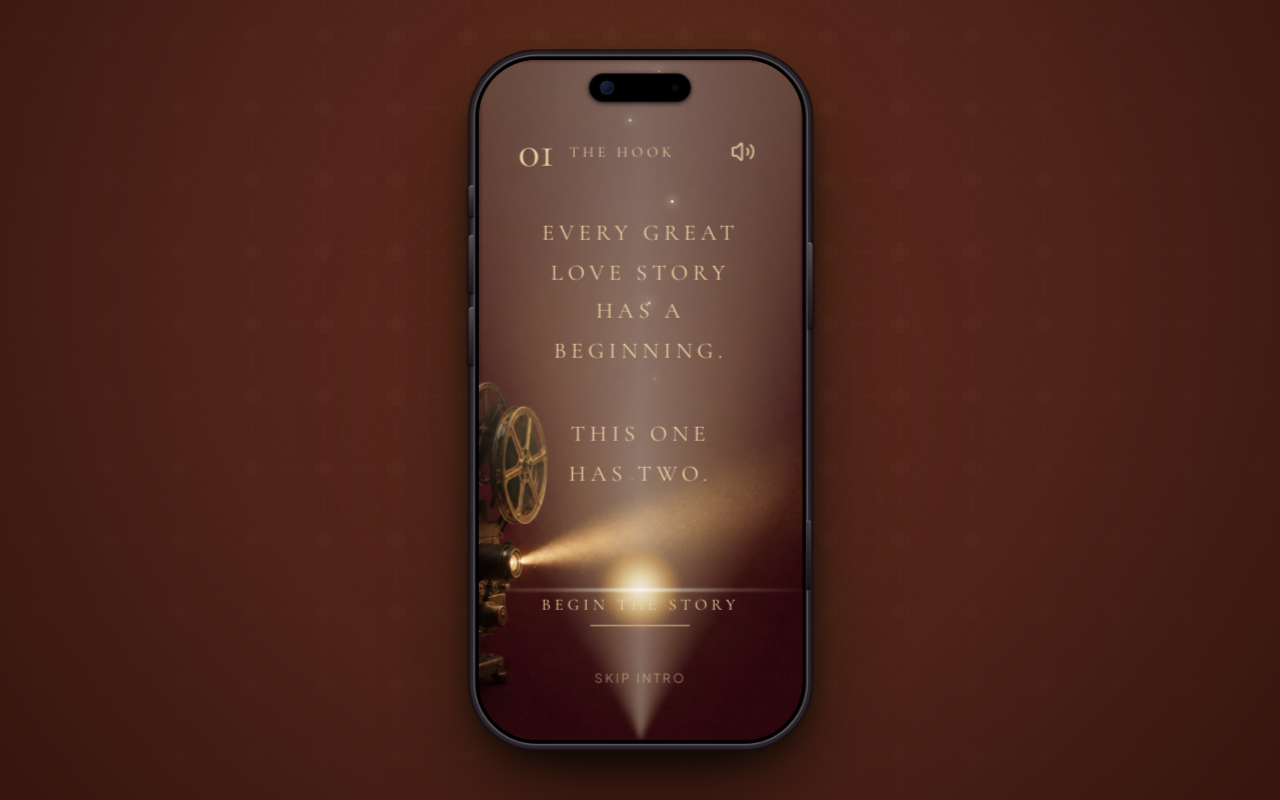
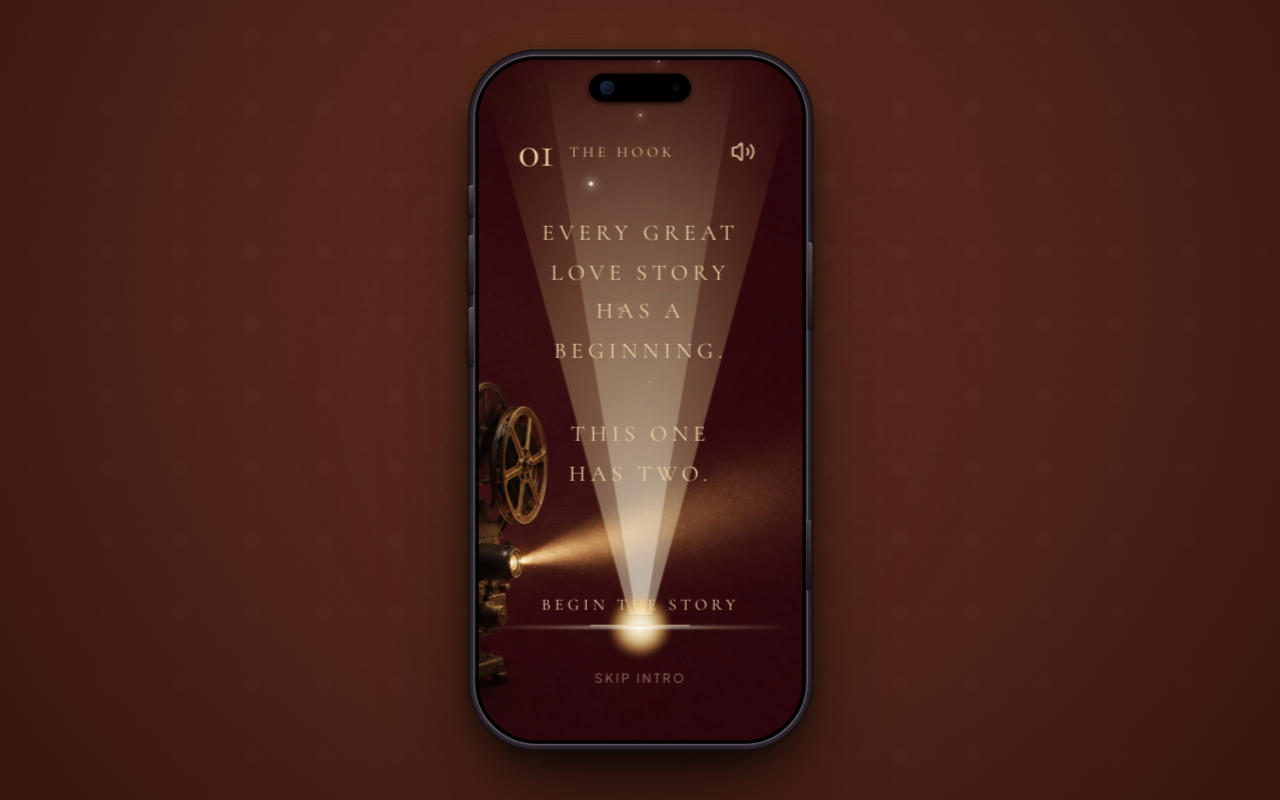
Before and after one commit to infosnapivite-dev/apoorv-chhavi, a React (Vite) app: page / in a window 1280 px wide. Built offline with nearby package versions, Linux system fonts and the light colour scheme; a web font is replaced by a local one.

Commit message:
Align projection beam, lens flare, and dust motes directly to the projector lens

```diff
--- a/src/components/EnvelopeGate.jsx
+++ b/src/components/EnvelopeGate.jsx
@@ -5,107 +5,130 @@
 import { romanticAudio } from '../utils/audioSynthesizer';
 import openAnimationBg from '../assets/open animation.webp';
 
-// Realistic 35mm Cinematic Film Projector Light Beam & Dust Motes
+// Realistic 35mm Film Projector Light Originating from the Physical Projector Lens
 function CinematicProjectorLight() {
-  // Dust particles floating through the illuminated light cone
+  // Dust motes drifting upwards inside the light cone
   const dustMotes = [
-    { id: 1, left: '46%', bottom: '28%', size: 2.2, duration: 4.8, delay: 0.2, xRange: [-12, 16] },
-    { id: 2, left: '52%', bottom: '34%', size: 1.8, duration: 5.4, delay: 0.9, xRange: [8, -14] },
-    { id: 3, left: '42%', bottom: '42%', size: 2.5, duration: 4.2, delay: 1.5, xRange: [-18, 10] },
-    { id: 4, left: '58%', bottom: '48%', size: 1.5, duration: 6.0, delay: 0.6, xRange: [14, -12] },
-    { id: 5, left: '48%', bottom: '55%', size: 2.0, duration: 5.1, delay: 2.1, xRange: [-10, 18] },
-    { id: 6, left: '38%', bottom: '62%', size: 1.6, duration: 4.6, delay: 1.2, xRange: [-15, 8] },
-    { id: 7, left: '60%', bottom: '68%', size: 2.4, duration: 5.8, delay: 2.7, xRange: [12, -16] },
-    { id: 8, left: '50%', bottom: '75%', size: 1.7, duration: 4.9, delay: 0.4, xRange: [-8, 14] },
-    { id: 9, left: '44%', bottom: '82%', size: 2.1, duration: 5.5, delay: 1.8, xRange: [-14, 12] },
-    { id: 10, left: '54%', bottom: '88%', size: 1.4, duration: 6.2, delay: 3.1, xRange: [10, -10] },
+    { id: 1, left: '48%', top: '76%', size: 2.0, duration: 4.5, delay: 0.2, xRange: [-8, 10] },
+    { id: 2, left: '52%', top: '68%', size: 1.8, duration: 5.2, delay: 0.8, xRange: [10, -12] },
+    { id: 3, left: '44%', top: '58%', size: 2.4, duration: 4.2, delay: 1.4, xRange: [-16, 12] },
+    { id: 4, left: '56%', top: '50%', size: 1.6, duration: 5.8, delay: 0.5, xRange: [14, -10] },
+    { id: 5, left: '40%', top: '42%', size: 2.2, duration: 4.8, delay: 2.0, xRange: [-18, 14] },
+    { id: 6, left: '60%', top: '35%', size: 1.5, duration: 4.6, delay: 1.1, xRange: [16, -12] },
+    { id: 7, left: '34%', top: '26%', size: 2.5, duration: 5.6, delay: 2.5, xRange: [-20, 16] },
+    { id: 8, left: '66%', top: '20%', size: 1.9, duration: 5.0, delay: 0.3, xRange: [18, -14] },
+    { id: 9, left: '46%', top: '14%', size: 2.1, duration: 5.4, delay: 1.7, xRange: [-15, 15] },
+    { id: 10, left: '54%', top: '8%', size: 1.4, duration: 6.0, delay: 3.0, xRange: [12, -12] },
   ];
 
   return (
     <div className="absolute inset-0 pointer-events-none overflow-hidden select-none z-5">
-      {/* 1. Volumetric Conical Projector Beam (Shooting Upwards from bottom center) */}
+      {/* 1. Volumetric Optical Projection Beam - Originates precisely at Projector Lens (50% X, 81.5% Y) */}
       <motion.div
         animate={{
-          opacity: [0.82, 0.98, 0.88, 1, 0.85, 0.96, 0.9],
-          scaleY: [0.99, 1.01, 1, 1.01, 0.99],
+          opacity: [0.85, 1, 0.9, 0.98, 0.86, 0.95, 0.88],
         }}
         transition={{
-          duration: 3.5,
+          duration: 3.2,
           repeat: Infinity,
           ease: 'easeInOut',
         }}
-        className="absolute inset-x-0 bottom-0 top-0 pointer-events-none"
+        className="absolute inset-0 pointer-events-none"
         style={{
-          background: 'conic-gradient(from 180deg at 50% 100%, rgba(0,0,0,0) 148deg, rgba(255, 235, 180, 0.28) 166deg, rgba(255, 248, 220, 0.42) 180deg, rgba(255, 235, 180, 0.28) 194deg, rgba(0,0,0,0) 212deg)',
-          filter: 'blur(2px)',
+          background: 'radial-gradient(ellipse at 50% 81.5%, rgba(255, 248, 225, 0.55) 0%, rgba(255, 230, 160, 0.32) 30%, rgba(255, 205, 100, 0.14) 65%, transparent 95%)',
+          clipPath: 'polygon(0% 0%, 100% 0%, 53.5% 81.5%, 46.5% 81.5%)',
+          filter: 'blur(2.5px)',
           mixBlendMode: 'screen',
         }}
       />
 
-      {/* 2. Film Gate Celluloid Flicker / Shimmer Layer (Simulating 24fps film shutter) */}
+      {/* 2. Secondary Intense Center Core Light Ray */}
       <motion.div
         animate={{
-          opacity: [0.35, 0.55, 0.4, 0.65, 0.38, 0.58, 0.42],
+          opacity: [0.6, 0.85, 0.65, 0.9, 0.58],
         }}
         transition={{
-          duration: 0.24,
+          duration: 2.2,
+          repeat: Infinity,
+          ease: 'easeInOut',
+        }}
+        className="absolute inset-0 pointer-events-none"
+        style={{
+          background: 'linear-gradient(to top, rgba(255, 255, 255, 0.85) 0%, rgba(255, 240, 190, 0.45) 45%, transparent 100%)',
+          clipPath: 'polygon(20% 0%, 80% 0%, 51.5% 81.5%, 48.5% 81.5%)',
+          filter: 'blur(3px)',
+          mixBlendMode: 'screen',
+        }}
+      />
+
+      {/* 3. 24fps Film Shutter Celluloid Jitter Flicker */}
+      <motion.div
+        animate={{
+          opacity: [0.25, 0.45, 0.28, 0.52, 0.22, 0.48, 0.3],
+        }}
+        transition={{
+          duration: 0.18,
           repeat: Infinity,
           ease: 'linear',
         }}
         className="absolute inset-0 pointer-events-none"
         style={{
-          background: 'radial-gradient(ellipse 65% 55% at 50% 60%, rgba(255, 225, 150, 0.18) 0%, rgba(255, 200, 100, 0.08) 50%, transparent 80%)',
+          background: 'radial-gradient(circle at 50% 55%, rgba(255, 235, 175, 0.22) 0%, transparent 70%)',
+          clipPath: 'polygon(0% 0%, 100% 0%, 54% 81.5%, 46% 81.5%)',
           mixBlendMode: 'screen',
         }}
       />
 
-      {/* 3. Projector Lens Flare Core (At the base where the light originates) */}
-      <div className="absolute bottom-[22%] left-1/2 -translate-x-1/2 flex flex-col items-center">
-        {/* Hot Glowing Lens Core */}
+      {/* 4. Projector Lens Aperture Flare & Hot Glow (Positioned at 50% X, 81.5% Y) */}
+      <div
+        className="absolute left-1/2 -translate-x-1/2 -translate-y-1/2 flex flex-col items-center pointer-events-none"
+        style={{ top: '81.5%' }}
+      >
+        {/* Hot Incandescent Lamp Core inside the Lens */}
         <motion.div
           animate={{
-            scale: [0.94, 1.08, 0.98, 1.06, 0.94],
-            opacity: [0.88, 1, 0.92, 1, 0.88],
+            scale: [0.92, 1.12, 0.96, 1.08, 0.92],
+            opacity: [0.9, 1, 0.92, 1, 0.9],
           }}
           transition={{
-            duration: 2.8,
+            duration: 2.5,
             repeat: Infinity,
             ease: 'easeInOut',
           }}
-          className="w-16 h-16 rounded-full"
+          className="w-10 h-10 rounded-full"
           style={{
-            background: 'radial-gradient(circle, rgba(255,255,255,1) 0%, rgba(255,238,180,0.85) 30%, rgba(255,185,70,0.4) 60%, transparent 100%)',
-            filter: 'blur(4px)',
+            background: 'radial-gradient(circle, rgba(255,255,255,1) 0%, rgba(255,242,190,0.9) 35%, rgba(255,180,60,0.5) 65%, transparent 100%)',
+            filter: 'blur(3px)',
             mixBlendMode: 'screen',
           }}
         />
 
-        {/* Anamorphic Horizontal Lens Flare Streak */}
+        {/* Anamorphic Horizontal Lens Flare Streak across the Lens */}
         <motion.div
           animate={{
-            scaleX: [0.85, 1.15, 0.92, 1.1, 0.85],
-            opacity: [0.6, 0.95, 0.7, 0.9, 0.6],
+            scaleX: [0.85, 1.2, 0.9, 1.15, 0.85],
+            opacity: [0.65, 1, 0.75, 0.95, 0.65],
           }}
           transition={{
-            duration: 3.2,
+            duration: 3.0,
             repeat: Infinity,
             ease: 'easeInOut',
           }}
-          className="w-48 sm:w-64 h-[2px] -mt-8 rounded-full"
+          className="w-40 sm:w-56 h-[2px] -mt-5 rounded-full"
           style={{
-            background: 'linear-gradient(90deg, transparent 0%, rgba(255,240,190,0.3) 25%, rgba(255,255,255,0.95) 50%, rgba(255,240,190,0.3) 75%, transparent 100%)',
-            filter: 'blur(1px)',
+            background: 'linear-gradient(90deg, transparent 0%, rgba(255,235,170,0.4) 25%, rgba(255,255,255,1) 50%, rgba(255,235,170,0.4) 75%, transparent 100%)',
+            filter: 'blur(0.8px)',
             mixBlendMode: 'screen',
           }}
         />
       </div>
 
-      {/* 4. Floating Illuminated Microscopic Dust Motes */}
+      {/* 5. Floating Illuminated Dust Particles rising in the Light Beam */}
       {dustMotes.map((mote) => (
         <motion.div
           key={mote.id}
           animate={{
-            y: [-15, -60, -15],
+            y: [-10, -45, -10],
             x: mote.xRange,
             opacity: [0, 0.85, 0],
             scale: [0.8, 1.2, 0.8],
@@ -116,13 +139,13 @@
             delay: mote.delay,
             ease: 'easeInOut',
           }}
-          className="absolute rounded-full bg-[#FFFBEA]"
+          className="absolute rounded-full bg-[#FFFCE8]"
           style={{
             left: mote.left,
-            bottom: mote.bottom,
+            top: mote.top,
             width: `${mote.size}px`,
             height: `${mote.size}px`,
-            boxShadow: '0 0 6px 1px rgba(255, 230, 150, 0.8)',
+            boxShadow: '0 0 6px 1px rgba(255, 235, 160, 0.85)',
             mixBlendMode: 'screen',
           }}
         />
@@ -205,7 +228,7 @@
         className="absolute inset-0 w-full h-full object-cover object-center pointer-events-none select-none transition-transform duration-700 hover:scale-[1.01]"
       />
 
-      {/* Realistic Animated Volumetric Light Beam & Dust Motes */}
+      {/* Realistic Animated Volumetric Light Beam Originating from Projector Lens */}
       <CinematicProjectorLight />
 
       {/* Cinematic Text & UI Overlay Container */}
```
